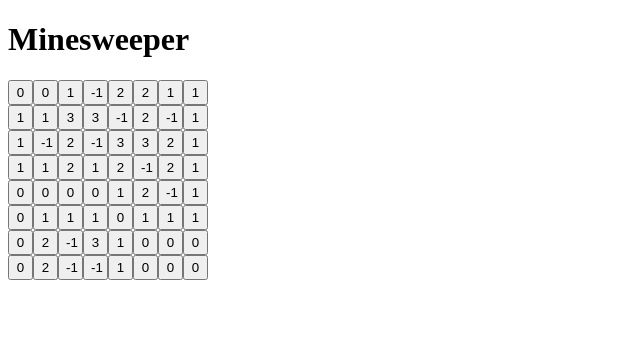
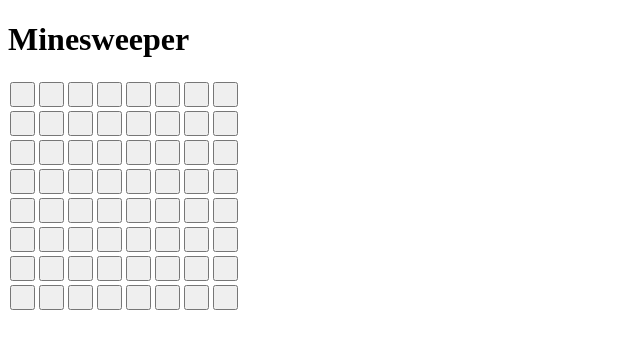
Before and after one commit to mflinn92/electron-minesweeper, a React app: page / in a window 1280 px wide. Shown: the top 348 px of the page, without its empty margins (0-640 px from the left). Built offline with nearby package versions, Linux system fonts and the light colour scheme.

Commit message:
Now hides the content of each cell on the grid until it is clicked

```diff
--- a/public/styles.css
+++ b/public/styles.css
@@ -1,4 +1,5 @@
 button {
     width: 25px;
     height: 25px;
+    margin: 2px;
 }
--- a/src/components/cell.jsx
+++ b/src/components/cell.jsx
@@ -5,17 +5,20 @@
     super(props);
     this.state = {
       position: props.position,
+      clicked: false,
     }
     this.clickHandler = this.clickHandler.bind(this);
   }
 
   clickHandler() {
-    console.log(this.state.position[0], this.state.position[1]);
+    this.setState({
+      clicked: true
+    });
   }
 
   render() {
     return (
-      <button onClick={this.clickHandler}>{this.props.val}</button>
+      <button onClick={this.clickHandler}>{this.state.clicked ? this.props.val : ' '}</button>
     )
   }
 }
```
